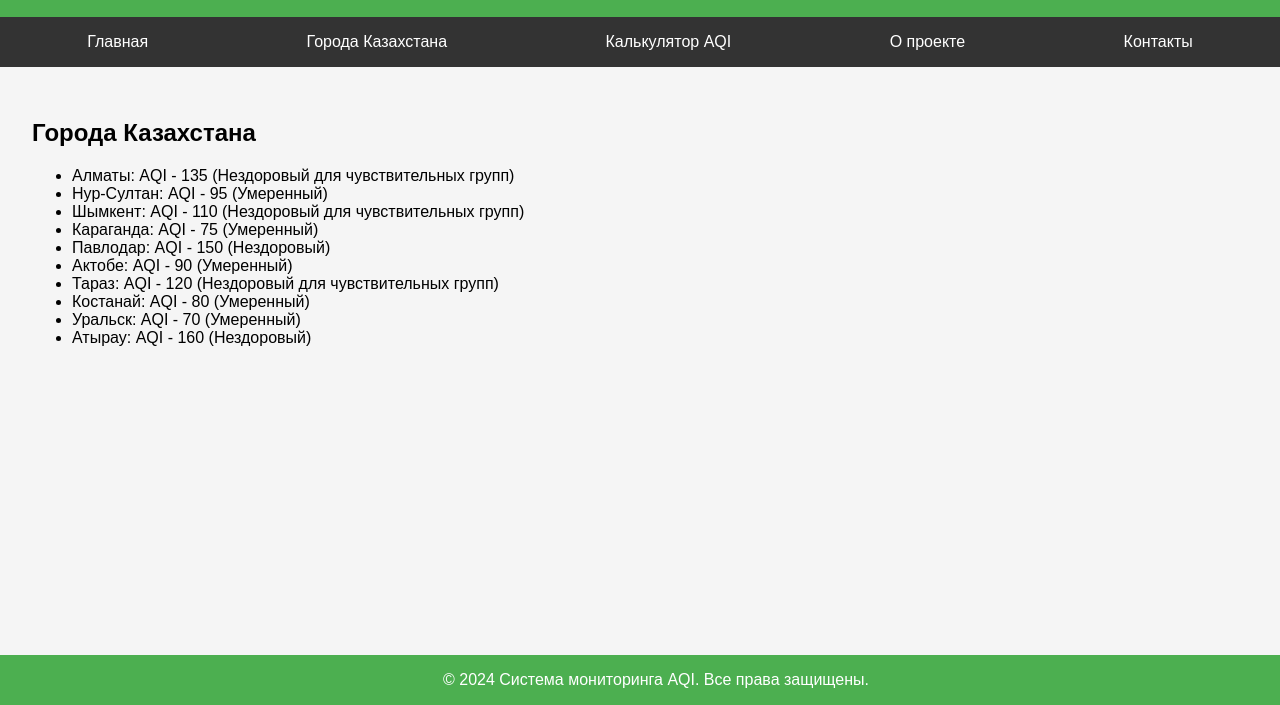
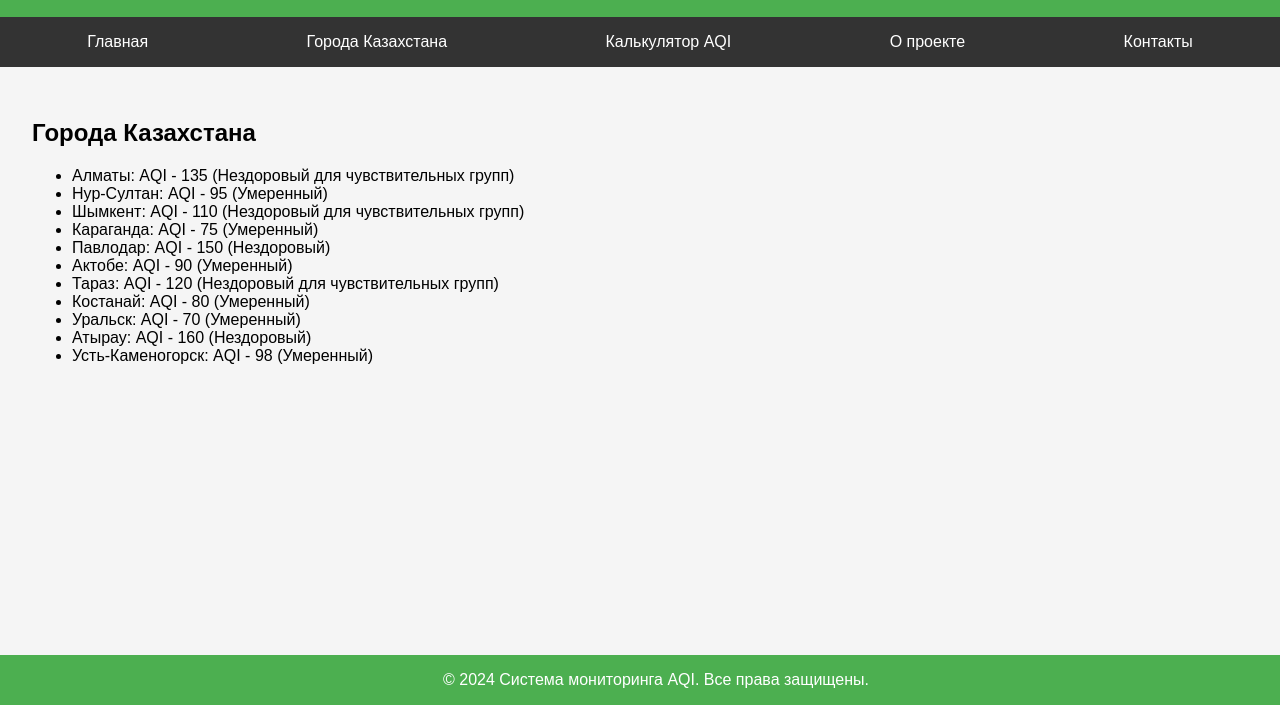
Before and after one commit to Zpper13/ecology-website, a plain HTML site: page index.html in a window 1280 px wide. Both pictures are taken after a click on the link "Города Казахстана". Shown: the part 95-800 px from the top of the page. Drawn offline with Linux system fonts and the light colour scheme.

Commit message:
Update index.html

```diff
--- a/index.html
+++ b/index.html
@@ -95,6 +95,7 @@
             <li>Костанай: AQI - 80 (Умеренный)</li>
             <li>Уральск: AQI - 70 (Умеренный)</li>
             <li>Атырау: AQI - 160 (Нездоровый)</li>
+            <li>Усть-Каменогорск: AQI - 98 (Умеренный)</li
         </ul>
     </section>
 
```
